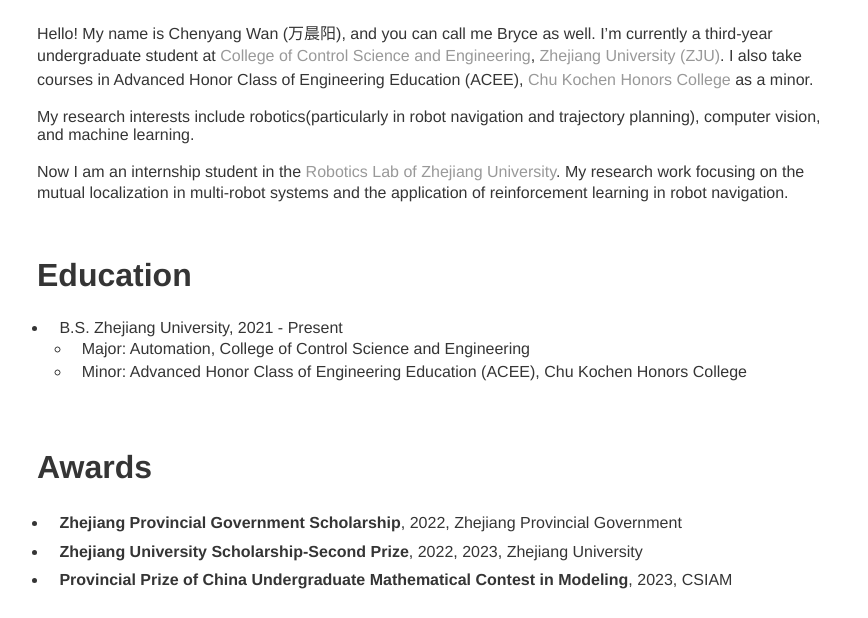
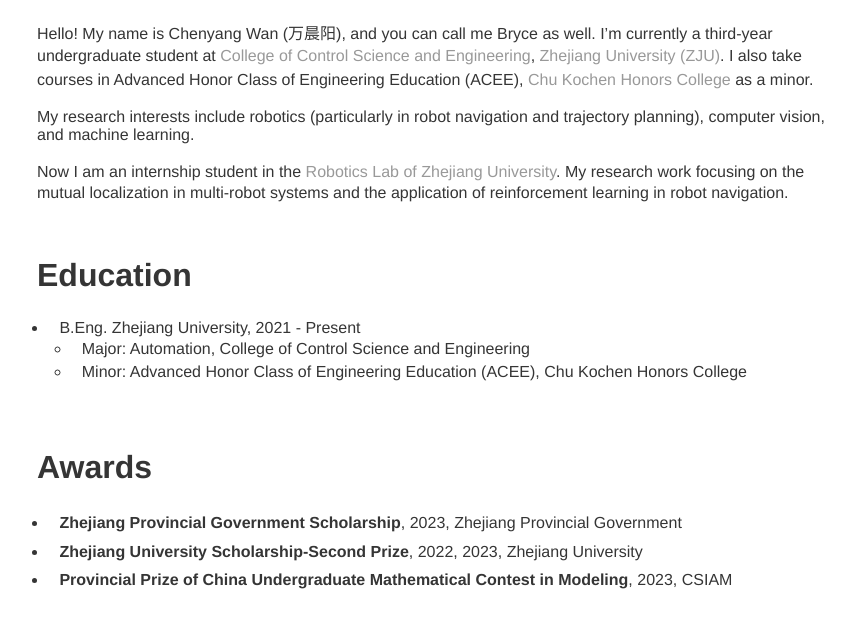
Before and after one commit to bryce-wan/bryce-wan.github.io, a Jekyll site: the page built from index.md, in a window 1280 px wide. Shown: the part 337-955 px from the top of the page, without its empty margins (203-1071 px from the left). Built offline with Jekyll 4.4.1, drawn with Linux system fonts in a browser that asks for light colours; our own code applies the rules of GitHub Pages for plain Markdown files.

Commit message:
add Awards Education

```diff
--- a/index.md
+++ b/index.md
@@ -6,7 +6,7 @@
 
 Hello! My name is Chenyang Wan (万晨阳), and you can call me Bryce as well. I'm currently a third-year undergraduate student at [College of Control Science and Engineering](http://www.cse.zju.edu.cn/cseenglish/main.htm), [Zhejiang University (ZJU)](https://www.zju.edu.cn/english/). I also take courses in Advanced Honor Class of Engineering Education (ACEE), [Chu Kochen Honors College](http://ckc.zju.edu.cn/ckcen/_t1906/main.psp) as a minor.
 
-My research interests include robotics(particularly in robot navigation and trajectory planning), computer vision, and machine learning.
+My research interests include robotics (particularly in robot navigation and trajectory planning), computer vision, and machine learning.
 
 Now I am an internship student in the [Robotics Lab of Zhejiang University](https://github.com/ZJU-Robotics-Lab). My research work focusing on the mutual localization in multi-robot systems and the application of reinforcement learning in robot navigation.
 
@@ -16,7 +16,7 @@
 
 # Education
 
-- B.S. Zhejiang University, 2021 - Present
+- B.Eng. Zhejiang University, 2021 - Present
     - Major: Automation, College of Control Science and Engineering
     - Minor: Advanced Honor Class of Engineering Education (ACEE), Chu Kochen Honors College
 
@@ -24,7 +24,7 @@
 
 # Awards
 
-- **Zhejiang Provincial Government Scholarship**, 2022, Zhejiang Provincial Government
+- **Zhejiang Provincial Government Scholarship**, 2023, Zhejiang Provincial Government
 - **Zhejiang University Scholarship-Second Prize**, 2022, 2023, Zhejiang University
 - **Provincial Prize of China Undergraduate Mathematical Contest in Modeling**, 2023, CSIAM
 
```
